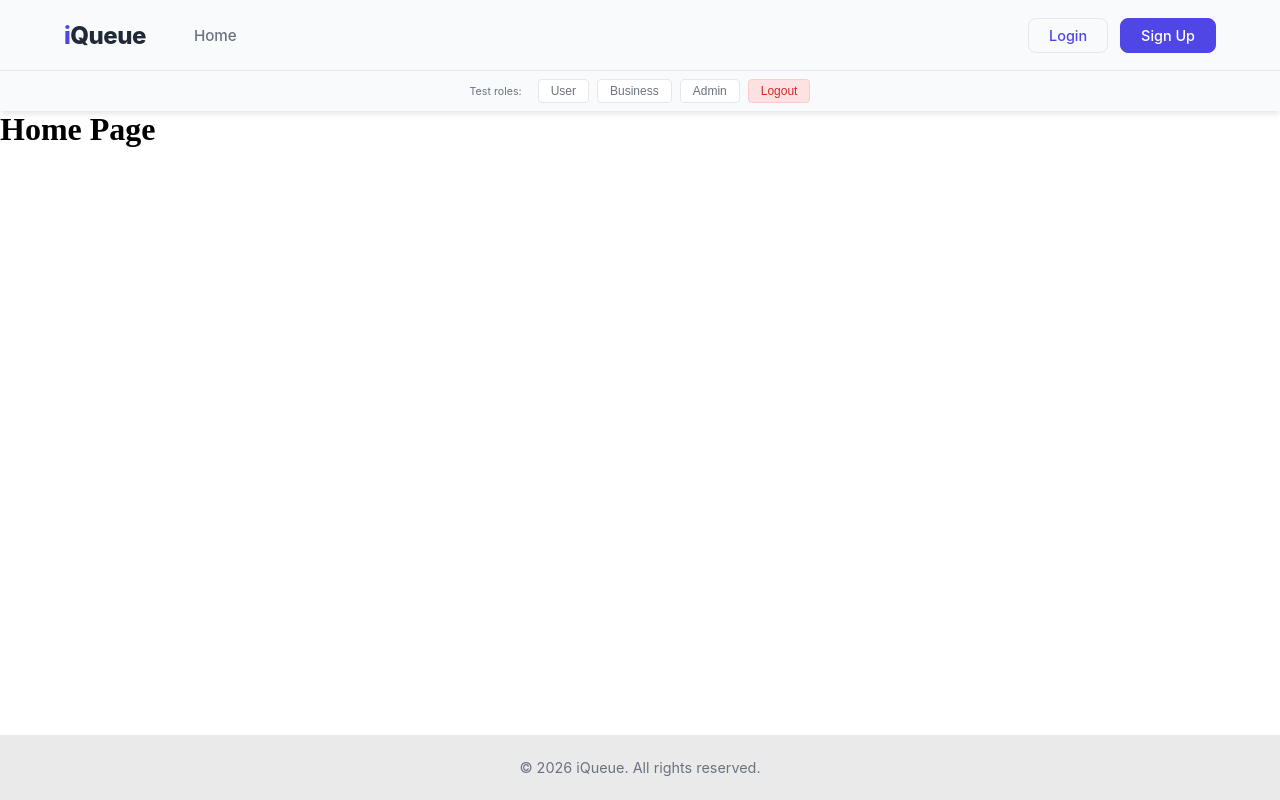
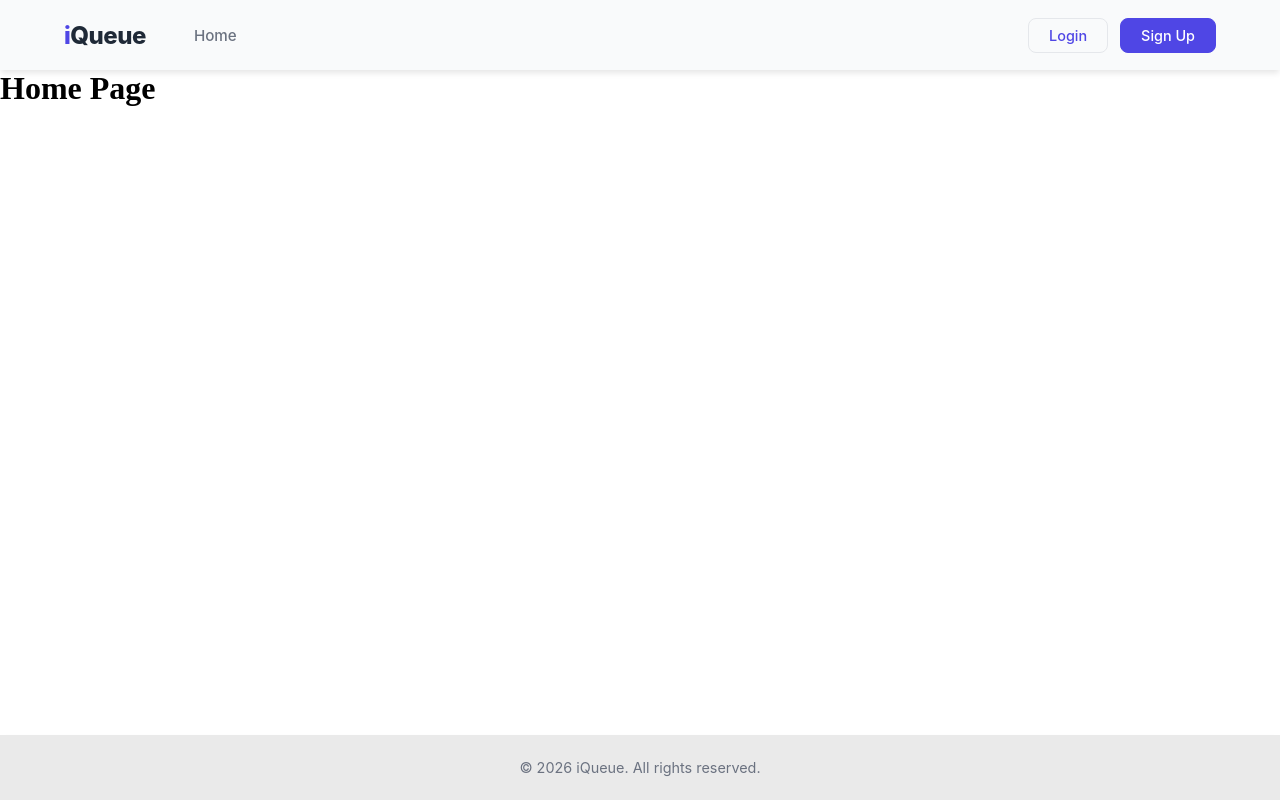
Before and after one commit to LawntuYes/iQueue, a React (Vite) app in the folder Frontend/: page / in a window 1280 px wide. Built offline with nearby package versions, Linux system fonts and the light colour scheme.

Commit message:
fixed authentication and routing issues

```diff
--- a/Frontend/src/components/Navbar.jsx
+++ b/Frontend/src/components/Navbar.jsx
@@ -1,16 +1,14 @@
 import { useState } from 'react';
 import { Link, useNavigate } from 'react-router-dom';
+import { useAuth } from '../hooks/useAuth';
 
 const Navbar = () => {
   const navigate = useNavigate();
+  const { user, logout } = useAuth();
   const [isMenuOpen, setIsMenuOpen] = useState(false);
 
-  const [user, setUser] = useState(null);
-  const [role, setRole] = useState(null);
-
   const handleLogout = () => {
-    setUser(null);
-    setRole(null);
+    logout();
     navigate('/');
     setIsMenuOpen(false);
   };
@@ -18,6 +16,8 @@ const Navbar = () => {
   const toggleMenu = () => {
     setIsMenuOpen(!isMenuOpen);
   };
+
+  const role = user?.role;
 
   return (
     <nav className="navbar">
@@ -65,7 +65,7 @@ const Navbar = () => {
             {user ? (
               <>
                 <div className="user-info">
-                  <span className="user-greeting">Hi, {user.name?.split(' ')[0] || 'User'}</span>
+                  <span className="user-greeting">Hi, {user.name}</span>
                   <span className="user-role">{role}</span>
                 </div>
                 <button className="btn-logout" onClick={handleLogout}>
@@ -93,22 +93,6 @@ const Navbar = () => {
           </div>
         </button>
       </div>
-
-      <div className="role-selector">
-        <small>Test roles:</small>
-        <button onClick={() => { setUser({ name: 'Test User', email: 'user@test.com' }); setRole('user'); }}>
-          User
-        </button>
-        <button onClick={() => { setUser({ name: 'Business Owner', email: 'business@test.com' }); setRole('business'); }}>
-          Business
-        </button>
-        <button onClick={() => { setUser({ name: 'Admin', email: 'admin@test.com' }); setRole('admin'); }}>
-          Admin
-        </button>
-        <button onClick={handleLogout} className="logout-test">
-          Logout
-        </button>
-      </div>
     </nav>
   );
 };
--- a/Frontend/src/context/AuthProvider.jsx
+++ b/Frontend/src/context/AuthProvider.jsx
@@ -2,8 +2,18 @@ import { useState } from "react";
 import { login as loginService, register as registerService, logout as logoutService } from "../services/auth";
 import AuthContext from "./AuthContext";
 
+const STORAGE_KEY = "iq_user";
+
 export const AuthProvider = ({ children }) => {
-  const [user, setUser] = useState(null);
+  // Initialize user from localStorage so role is remembered across refreshes
+  const [user, setUser] = useState(() => {
+    try {
+      const raw = typeof window !== "undefined" ? localStorage.getItem(STORAGE_KEY) : null;
+      return raw ? JSON.parse(raw) : null;
+    } catch (err) {
+      return null;
+    }
+  });
   const [loading, setLoading] = useState(false);
   const [error, setError] = useState(null);
 
@@ -14,6 +24,7 @@ export const AuthProvider = ({ children }) => {
       const data = await loginService(email, password);
       // Assuming backend returns { user: ... }
       setUser(data.user);
+      try { localStorage.setItem(STORAGE_KEY, JSON.stringify(data.user)); } catch (e) {}
       return data;
     } catch (err) {
       setError(err.message || "Login failed");
@@ -29,6 +40,7 @@ export const AuthProvider = ({ children }) => {
     try {
       const data = await registerService(name, email, password, userType);
       setUser(data.user);
+      try { localStorage.setItem(STORAGE_KEY, JSON.stringify(data.user)); } catch (e) {}
       return data;
     } catch (err) {
       setError(err.message || "Registration failed");
@@ -42,6 +54,7 @@ export const AuthProvider = ({ children }) => {
     try {
         await logoutService();
         setUser(null);
+        try { localStorage.removeItem(STORAGE_KEY); } catch (e) {}
     } catch (err) {
         console.error("Logout failed", err);
     }
--- a/Frontend/src/pages/Login/Login.jsx
+++ b/Frontend/src/pages/Login/Login.jsx
@@ -49,8 +49,8 @@ const Login = () => {
       console.log('Login attempt:', formData.email);
 
       await login(formData.email, formData.password);
+      // Navigate to home but user (with role) is stored in AuthProvider/localStorage
       navigate('/');
-
     } catch (err) {
       console.error("Login failed:", err);
       setError(err.message || 'Login failed. Please check your credentials.');
--- a/Frontend/src/pages/Register/Register.jsx
+++ b/Frontend/src/pages/Register/Register.jsx
@@ -46,10 +46,8 @@ const Register = () => {
 
     try {
       await register(formData.name, formData.email, formData.password, formData.userType);
-
-      // Navigate to dashboard or home after successful registration
+      // After register, navigate to home. AuthProvider persists the user and role.
       navigate('/');
-
     } catch (err) {
       setError(err.message || 'Registration failed. Please try again.');
     } finally {
--- a/Frontend/src/router/PrivateRoute.jsx
+++ b/Frontend/src/router/PrivateRoute.jsx
@@ -4,5 +4,9 @@ import { useAuth } from "../hooks/useAuth";
 export default function PrivateRoute() {
   const { user } = useAuth(); // מחזיר null אם לא מחובר
 
-  return user ? <Outlet /> : <Navigate to="/login" replace />;
+  if (!user) {
+    return <Navigate to="/login" replace />;
+  }
+
+  return <Outlet />;
 }
```
Also changed, not shown: 2 other files (tests, documents, lock files or other folders).
